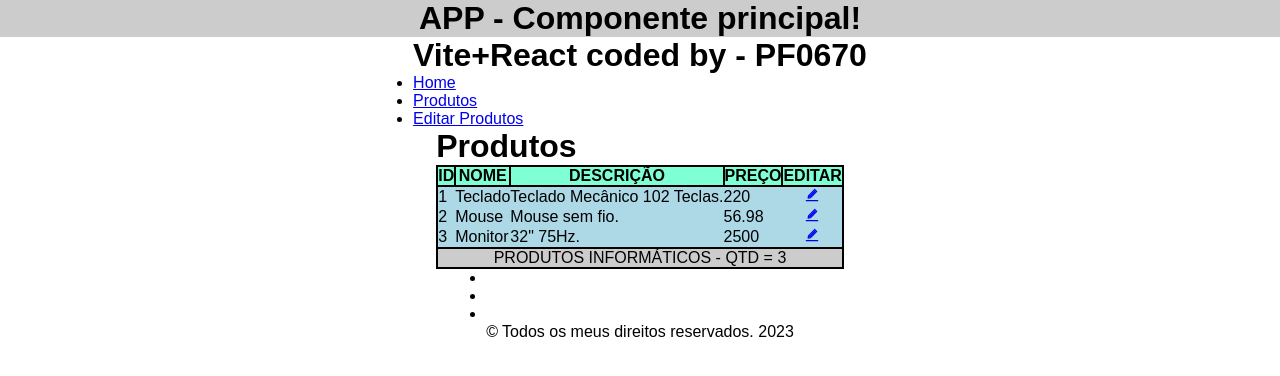
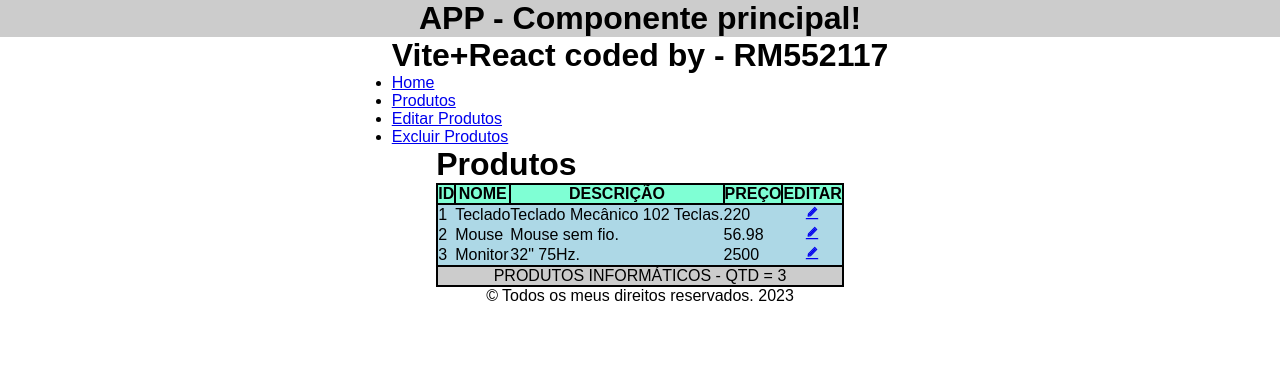
Before and after one commit to MuriloEloys/Spa1-espf, a React (Vite) app: page /produtos in a window 1280 px wide. Shown: the top 376 px of the page. Built offline with nearby package versions, Linux system fonts and the light colour scheme.

Commit message:
Adicionado Excluir produtos, erro na linkagem

```diff
--- a/src/App.jsx
+++ b/src/App.jsx
@@ -1,5 +1,4 @@
 import Cabecalho from "./components/Cabecalho";
-import Conteudo from "./components/Conteudo";
 import Rodape from "./components/Rodape";
 import style from "./App.module.css";
 import { Outlet } from "react-router-dom";
--- a/src/App.module.css
+++ b/src/App.module.css
@@ -19,11 +19,11 @@
     & section{
         margin: 0 20%;
 
-        & p{
-            text-align: justify;
-            &:hover{
-                background-color: aquamarine;
-            }
+    }
+    & p{
+        text-align: justify;
+        &:hover{
+            background-color: aquamarine;
         }
     }
 }
--- a/src/components/Cabecalho.jsx
+++ b/src/components/Cabecalho.jsx
@@ -4,12 +4,13 @@ export default function Cabecalho() {
   return (
     <>
       <header>
-        <h1>Vite+React coded by - PF0670</h1>
+        <h1>Vite+React coded by - RM552117</h1>
         <nav>
           <ul>
             <li><Link to="/">Home</Link> </li>
             <li><Link to="/produtos">Produtos</Link> </li>
             <li><Link to="/editar/produtos/1">Editar Produtos</Link> </li>
+            <li><Link to="/excluir/">Excluir Produtos</Link></li>
           </ul>
         </nav>
       </header>
--- a/src/components/Conteudo.jsx
+++ /dev/null
@@ -1,20 +0,0 @@
-import reactLogo from "/img/vite.svg"
-
-export default function Conteudo(props){
-
-let reacLogoAlt = "ReactLogo"
-
-    return(
-        <>
-          <section>
-          <div>
-            <p>Lorem ipsum dolor sit amet consectetur adipisicing elit. Illum repellat incidunt, ut quisquam sapiente explicabo earum amet saepe minus laborum facilis fuga veritatis optio esse eos sed recusandae laudantium necessitatibus.</p>
-            <p>Itaque ipsum, accusantium cumque sapiente suscipit voluptatibus amet dolorem animi impedit dicta. Temporibus molestias officia delectus repellendus est, quis hic recusandae porro perspiciatis quidem culpa, itaque tempora reiciendis quasi earum!</p>
-            <p>Iusto nam modi natus perferendis asperiores architecto officia rem minus cupiditate molestias quas, voluptatibus praesentium placeat ad assumenda quam totam molestiae porro sunt? Facere amet fugiat, veniam reprehenderit culpa quam?</p>
-            <img src={reactLogo} alt={reacLogoAlt} />
-            <img src={props.viteLogoProps} alt={props.viteLogoAltProps} />
-          </div>
-        </section>
-      </>
-    )
-}
--- a/src/components/Rodape.jsx
+++ b/src/components/Rodape.jsx
@@ -3,11 +3,6 @@ export default function Rodape(){
         <>
               <footer>
         <div>
-          <ul>
-            <li><a href="#"></a></li>
-            <li><a href="#"></a></li>
-            <li><a href="#"></a></li>
-          </ul>
           <p>&copy; Todos os meus direitos reservados. 2023</p>
         </div>
       </footer>
--- a/src/main.jsx
+++ b/src/main.jsx
@@ -6,6 +6,7 @@ import Home from './routes/Home.jsx'
 import Produtos from './routes/Produto.jsx'
 import EditarProdutos from './routes/EditarProdutos.jsx'
 import Erro404 from './routes/Erro404.jsx'
+import ExcluirProdutos from './routes/ExcluirProdutos.jsx'
 
 const router = createBrowserRouter([
   {path:"/",element: <App/>, errorElement:<Erro404/>,
@@ -13,6 +14,7 @@ const router = createBrowserRouter([
     {path:"/", element:<Home/>},
     {path:"/produtos", element:<Produtos/>},
     {path:"/editar/produtos/:id", element:<EditarProdutos/>},
+    {path:"/excluir/", element:<ExcluirProdutos/>},
 
   ]
  }
--- /dev/null
+++ b/src/routes/ExcluirProdutos.jsx
@@ -0,0 +1,38 @@
+import React from 'react'
+import { useParams } from 'react-router-dom'
+import { ListaProduto } from '../components/ListaProdutos';
+
+
+export default function ExcluirProdutos() {
+
+    const {id} = useParams();
+
+    document.title = "Excluir Produtos " + id;
+
+    const produtoRecuperadoPorId = ListaProduto.filter(item => item.id == parseInt(id))[0];
+
+
+  return (
+    <div>
+        <button onClick={id=1}>Escolha o produto 1</button>
+        <button onClick={id=2}>Escolha o produto 2</button>
+        <button onClick={id=3}>Escolha o produto 3</button>
+        <h1>Excluir Produtos</h1>
+        <h2>Produto selecinado : {id}</h2>
+        <h2>Poduto nome : {produtoRecuperadoPorId.nome}
+        </h2>
+        <h2>Poduto descrição : {produtoRecuperadoPorId.desc}
+        </h2>
+        <h2>Produto preço : {produtoRecuperadoPorId.preco}
+        </h2>
+        <div>
+          <form >
+            <fieldset>
+                <button onClick={ListaProduto.pop=id}>Excluir Produtos</button>
+            </fieldset>
+          </form>
+        </div>
+
+    </div>
+  )
+}
```
